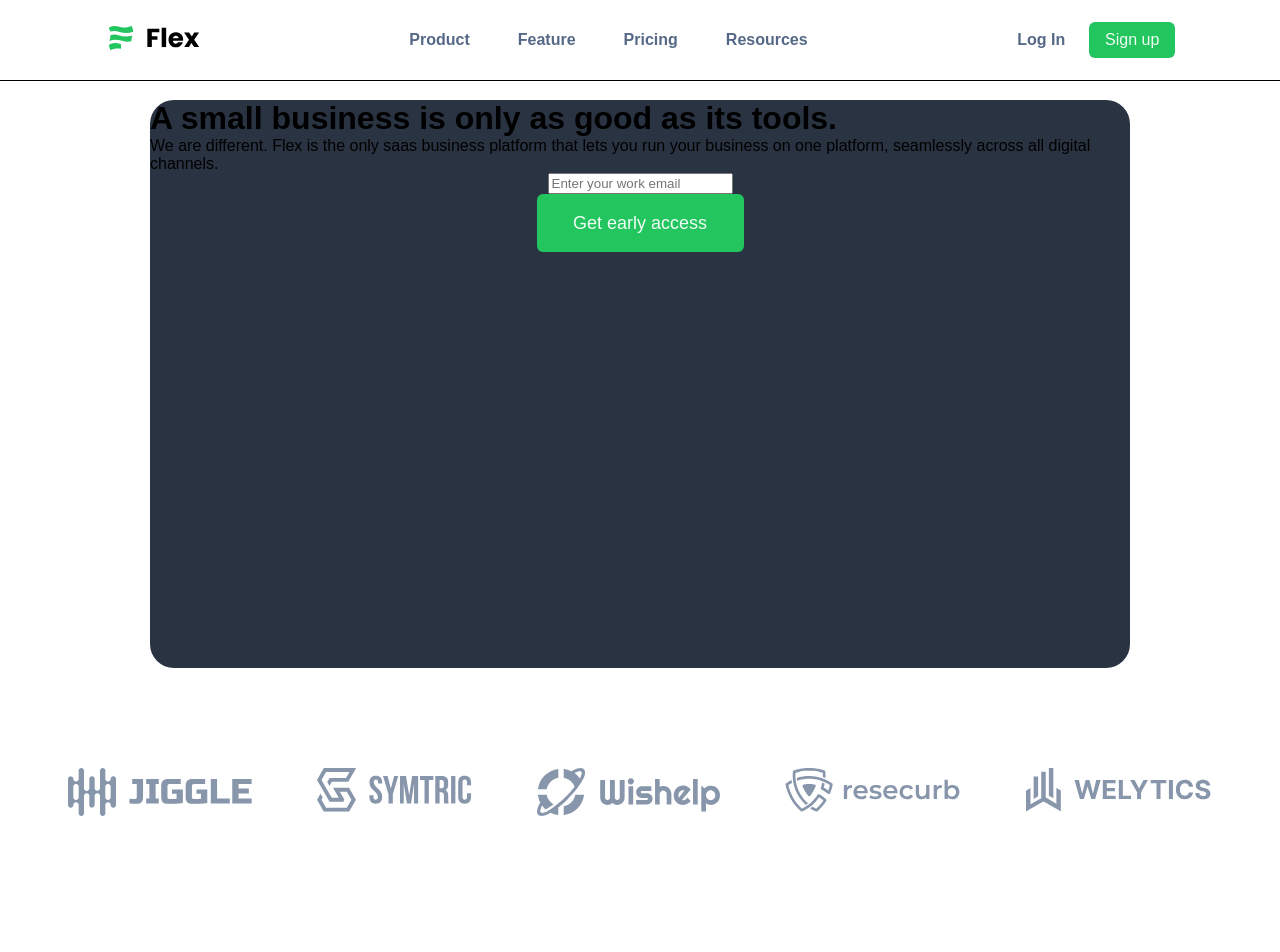
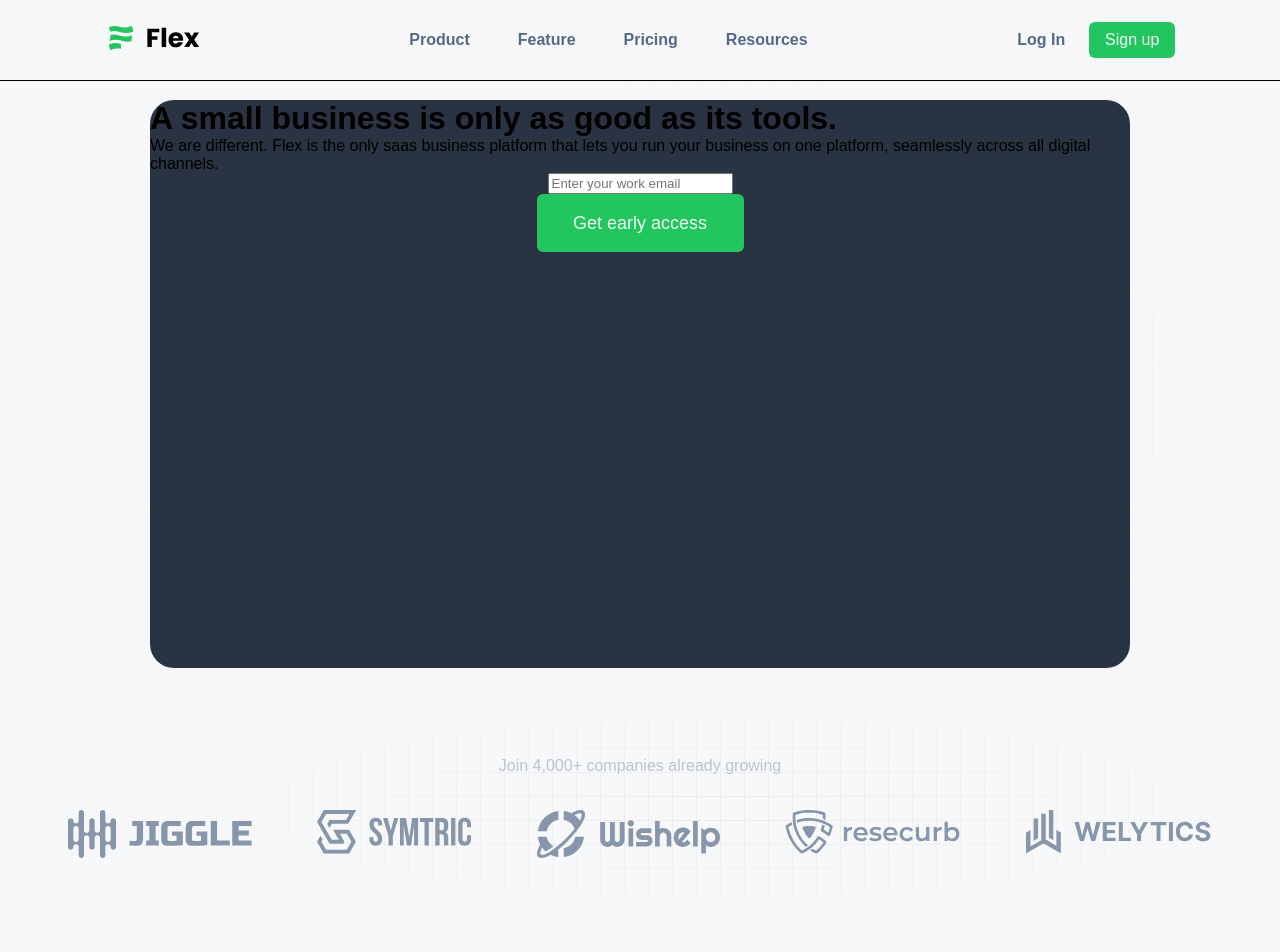
Before and after one commit to IvatomPlay/Flexpage, a plain HTML site: page index.html in a window 1280 px wide. Shown: the top 952 px of the page. Drawn offline with Linux system fonts and the light colour scheme.

Commit message:
почти готов хэдэр, добавлен фон и сформирован блок с партнерами

```diff
--- a/index.html
+++ b/index.html
@@ -8,8 +8,8 @@
   <link rel="stylesheet" href="./styles/index.css">
 </head>
 <body>
-  <header class="header">
-    <div class="header__container">
+  <header class="header outlined">
+    <div class="header__container outlined">
       <a class="header__conainer_link" href="#"><img class="container_logo_link-icon" src="./assets/Logo.svg" alt="Flex logo"></a>
       <nav class="header__container_menu">
         <ul class="menu__list">
@@ -35,12 +35,15 @@
         <a href="#" class="get_access-button" type="button">Get early access</a>
       </form>
     </div>
-    <div class="partners">
-      <a href="#"><img class="partners__icon" src="./assets/jiggle.svg" alt="Jiggle company icon"></a>
-      <a href="#"><img class="partners__icon" src="./assets/symtric.svg" alt="Symtric company icon"></a>
-      <a href="#"><img class="partners__icon" src="./assets/wishelp.svg" alt="Wishelp company icon"></a>
-      <a href="#"><img class="partners__icon" src="./assets/resecurb.svg" alt="Resecurb company icon"></a>
-      <a href="#"><img class="partners__icon" src="./assets/welytics.svg" alt="Welytics company icon"></a>
+    <div class="partners__container">
+      <p class="partners__container-text">Join 4,000+ companies already growing</p>
+      <div class="partners__container-icons">
+        <a href="#"><img class="partners__icon" src="./assets/jiggle.svg" alt="Jiggle company icon"></a>
+        <a href="#"><img class="partners__icon" src="./assets/symtric.svg" alt="Symtric company icon"></a>
+        <a href="#"><img class="partners__icon" src="./assets/wishelp.svg" alt="Wishelp company icon"></a>
+        <a href="#"><img class="partners__icon" src="./assets/resecurb.svg" alt="Resecurb company icon"></a>
+        <a href="#"><img class="partners__icon" src="./assets/welytics.svg" alt="Welytics company icon"></a>
+      </div>
     </div>
   </header>
   <main>
--- a/styles/cover.css
+++ b/styles/cover.css
@@ -1,5 +1,4 @@
 .cover {
-    outline: 1px solid black;
     width: 100%;
     height: 940px;
 }
--- a/styles/header.css
+++ b/styles/header.css
@@ -1,7 +1,7 @@
 .header {
   width: 100%;
   height: 1064px;
-  outline: 1px solid red;
+  background-image: url(../assets/header_bg.jpg);
 }
 
 .header__container {
@@ -9,7 +9,6 @@
   display: flex;
   justify-content: space-around;
   align-items: center;
-  outline: 1px solid black;
 }
 
 .header__container-link {
@@ -53,22 +52,11 @@
 }
 
 .signup__container {
-  margin: 20px 150px 100px;
+  margin: 20px 150px 0;
   max-width: 1140px;
   height: 568px;
   border-radius: 24px;
   background-color: var(--primary-panel-color);
-}
-
-.partners {
-  display: flex;
-  gap: 65px;
-  justify-content: center;
-}
-
-.partners__icon {
-  max-width: 186px;
-  max-height: 48px;
 }
 
 .signup__container {
@@ -97,3 +85,31 @@
   border: none;
   color: #F0FDF4;
 }
+
+.partners__container {
+  display: flex;
+  flex-direction: column;
+  justify-content: center;
+  gap: 32px;
+  width: 100%;
+  height: 280px;
+}
+
+.partners__container-text {
+  text-align: center;
+  font-weight: 500;
+  font-size: 16px;
+  line-height: 24px;
+  color: var(--partners-text-color);
+}
+
+.partners__container-icons {
+  display: flex;
+  gap: 65px;
+  justify-content: center;
+}
+
+.partners__icon {
+  max-width: 186px;
+  max-height: 48px;
+}
--- a/styles/index.css
+++ b/styles/index.css
@@ -1,3 +1,9 @@
 @import url(header.css);
 @import url(cover.css);
 @import url(variables.css);
+
+/* обводка аутлайна, удалить вконце */
+
+.outlined {
+  outline: 1px solid black;
+}
--- a/styles/variables.css
+++ b/styles/variables.css
@@ -3,4 +3,5 @@
   --button-colors: #22C55E;
   --primary-panel-color: #2A3342;
   --text-heading-size: 36px;
+  --partners-text-color: #BBC3CF;
 }
```
Also changed, not shown: assets/BG Wave.jpg (added), assets/Pattern Light.jpg (added), assets/header_bg.jpg (added).
